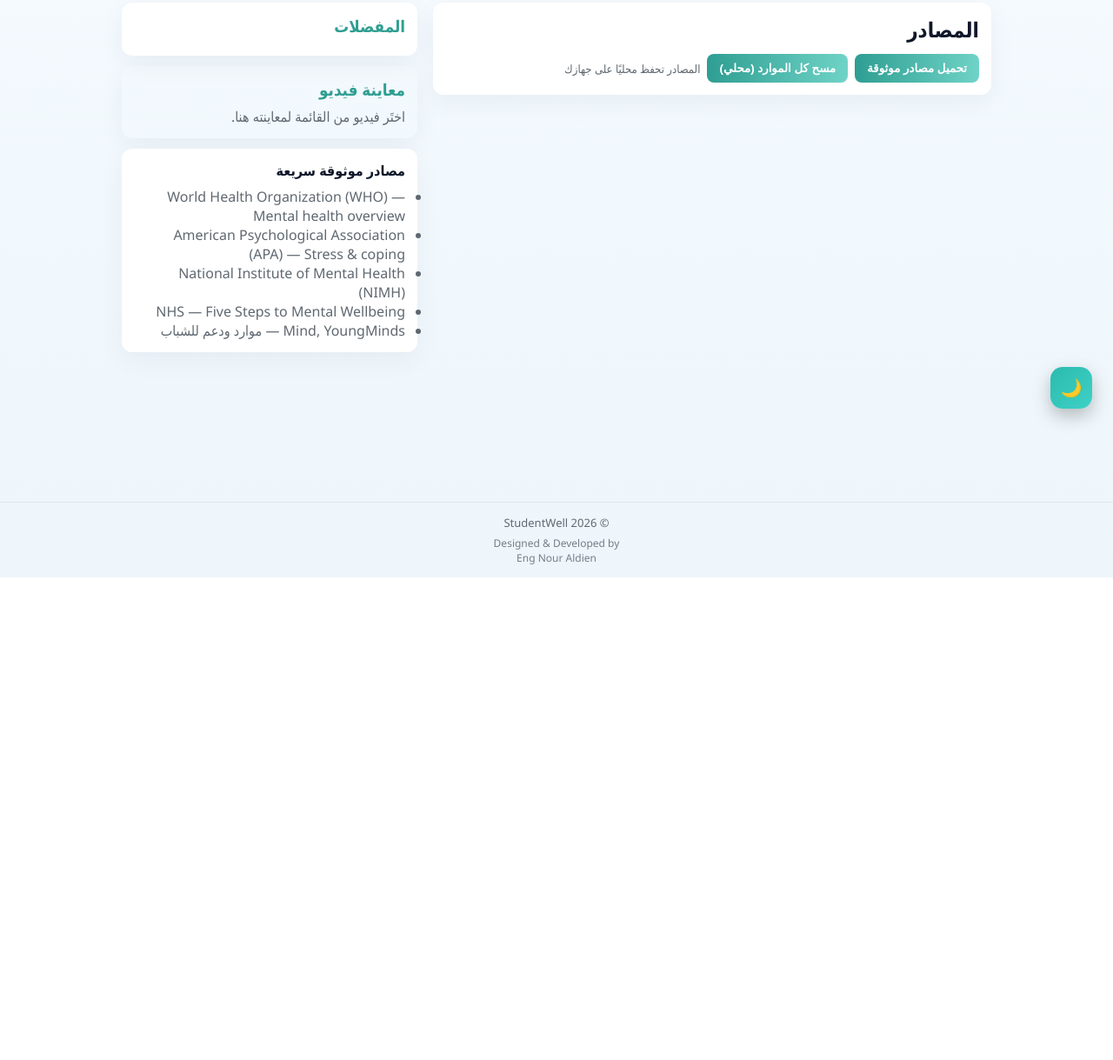
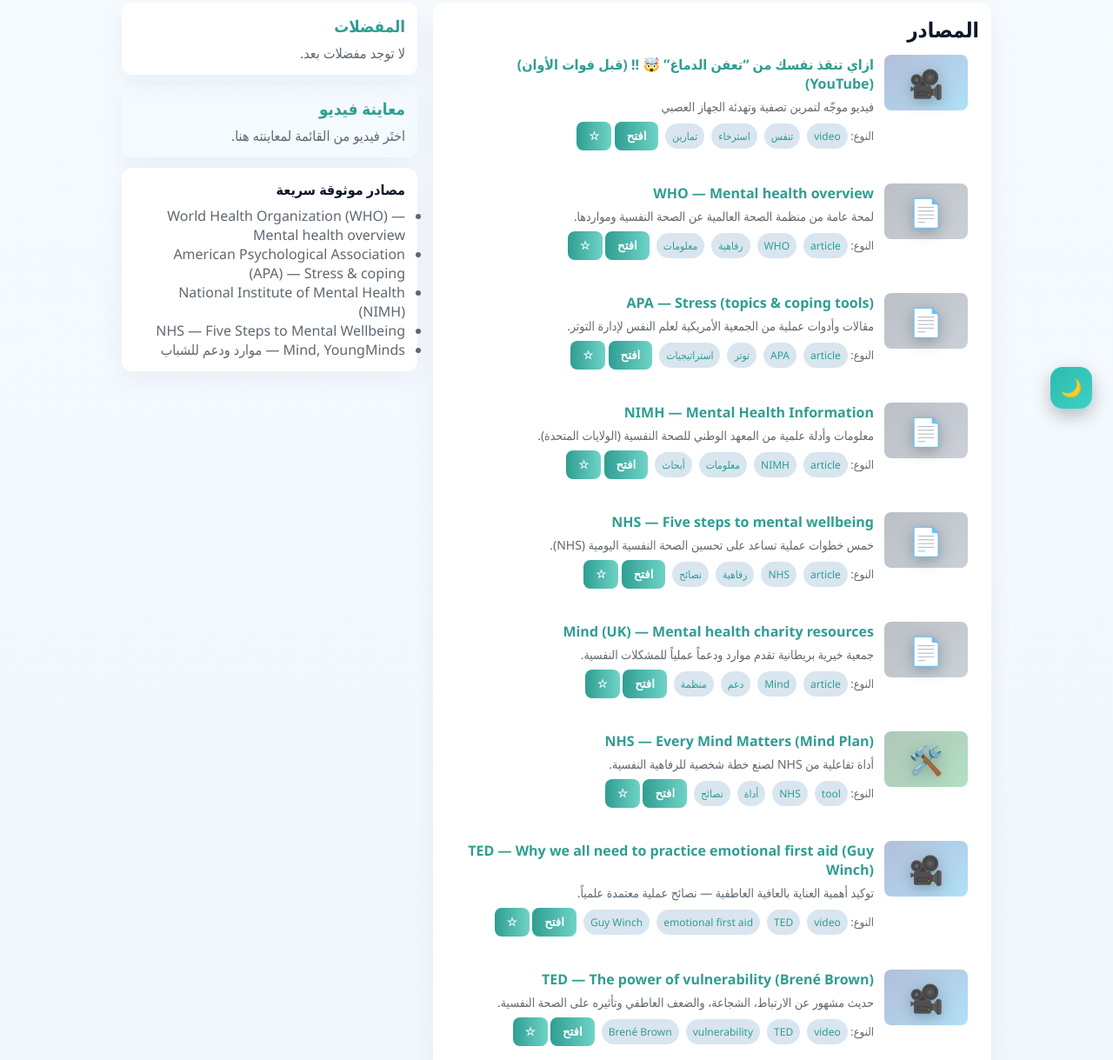
Before and after one commit to eng-nouraldien/Student_Well, a plain HTML site: page library.html in a window 1280 px wide. Shown: the part 306-1525 px from the top of the page at 87% size. Before the commit the page ends 970 px from the top, so only its background shows below. Drawn offline with Linux system fonts and the light colour scheme.

Commit message:
Update library.html

```diff
--- a/library.html
+++ b/library.html
@@ -420,6 +420,16 @@ textarea::placeholder{
     function loadFavs(){ try { return JSON.parse(localStorage.getItem(FAV_KEY) || '[]'); } catch(e){ return []; } }
     function saveFavs(arr){ localStorage.setItem(FAV_KEY, JSON.stringify(arr)); }
 
+    function getIcon(type){
+      switch(type){
+        case "video": return "🎥";
+        case "article": return "📄";
+        case "pdf": return "📘";
+        case "tool": return "🛠️";
+        default: return "📌";
+      }
+    }
+
     // Render resources list
     function renderResources(list){
       resourcesEl.innerHTML = '';
```
